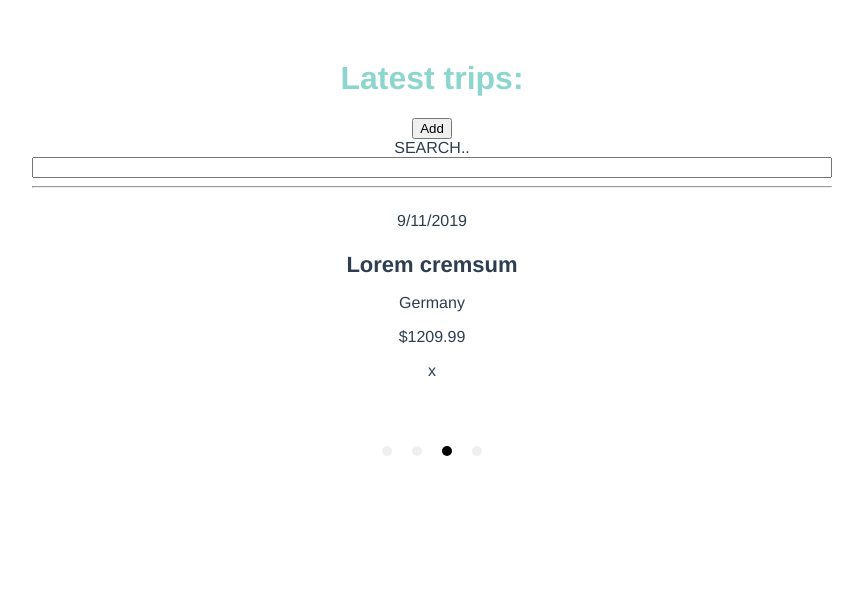
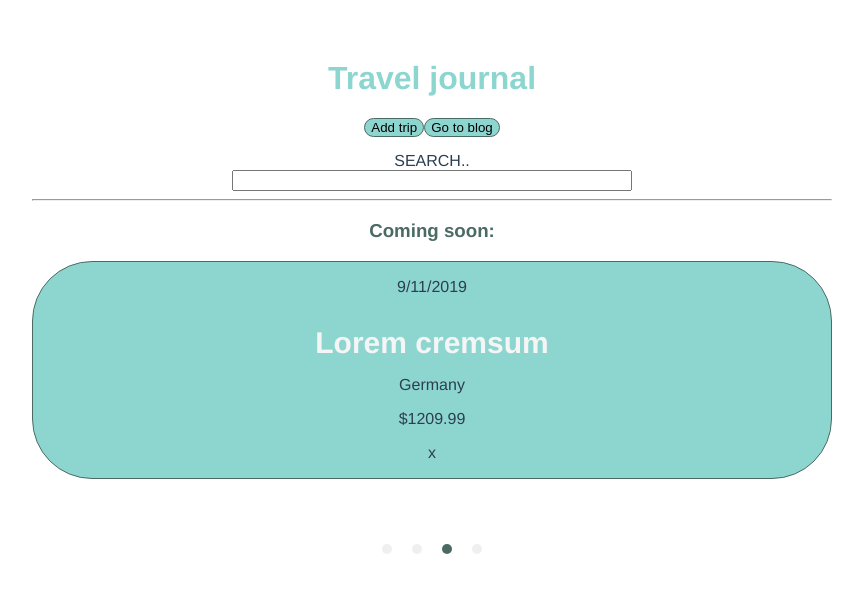
Before and after one commit to ziolkowska-ag/MEVN-client, a Vue app: page /#/ in a window 1280 px wide. Shown: the top 592 px of the page, without its empty margins (208-1071 px from the left). Built offline with nearby package versions, Linux system fonts and the light colour scheme; the HTML template or start-up script is replaced by a standard one.

Commit message:
Worked on trips component, style wise and composition.

```diff
--- a/src/components/trips.vue
+++ b/src/components/trips.vue
@@ -1,6 +1,6 @@
 <template>
     <div class="container">
-        <h1>Latest trips:</h1>
+        <h1>Travel journal</h1>
         <!--        create trip here TODO: move to a separate component-->
         <div class="create-trip" v-bind:class="{visible: isHidden}">
             <label for="name">Name:</label>
@@ -12,42 +12,36 @@
             <hr>
             <button v-on:click="createTrip">Create!</button>
         </div>
-        <button v-on:click="show">Add</button>
+        <div class="nav">
+            <!-- todo navigation could potentially by a separate component to reuse on other pages -->
+            <button v-on:click="show">Add trip</button>
+            <button>Go to blog</button>
+        </div>
         <div class="search-trip">
             <label for="search-trip">SEARCH..</label>
             <input type="search" v-on:keyup="searchTrip" v-model="searchWord" id="search-trip">
         </div>
         <hr>
         <p class="error" v-if="error">{{error}}</p>
+        <h3>Coming soon:</h3>
+        <!-- todo: sort by date -->
         <div class="trips-container">
-            <!--            <div class="trip"-->
-            <!--                 v-for="(trip, index) in tripsCopy"-->
-            <!--                 v-bind:item="trip"-->
-            <!--                 v-bind:index="index"-->
-            <!--                 v-bind:key="trip._id"-->
-            <!--            >-->
-            <!--                <div class="date">-->
-            <!--                    <p>{{`${trip.date.getDate()}/${trip.date.getMonth()}/${trip.date.getFullYear()}`}}</p>-->
-            <!--                </div>-->
-            <!--                &lt;!&ndash;                TODO: implement onclick for name - go to trips page &ndash;&gt;-->
-            <!--                <p class="name">{{trip.name}}</p>-->
-            <!--                <p class="country">{{trip.country}}</p>-->
-            <!--                <p class="price">${{trip.price}}</p>-->
-            <!--                <div class="delete">-->
-            <!--                    <p v-on:dblclick="deleteTrip(trip._id)">x</p>-->
-            <!--                </div>-->
-            <!--            </div>-->
-            <carousel :perPage="1" :autoplay="true">
+            <carousel :perPage="1"
+                      :autoplay="true"
+                      :speed="1000"
+                      pagination-active-color="#4a6b63">
                 <slide v-for="(trip, index) in tripsCopy"
                        v-bind:item="trip"
                        v-bind:key="trip._id"
                        v-bind:index="index"
                 >
-                    <p>{{`${trip.date.getDate()}/${trip.date.getMonth()}/${trip.date.getFullYear()}`}}</p>
-                    <p class="name">{{trip.name}}</p>
-                    <p class="country">{{trip.country}}</p>
-                    <p class="price">${{trip.price}}</p>
-                    <p v-on:dblclick="deleteTrip(trip._id)">x</p>
+                    <div class="slide-content">
+                        <p>{{`${trip.date.getDate()}/${trip.date.getMonth()}/${trip.date.getFullYear()}`}}</p>
+                        <p class="name">{{trip.name}}</p>
+                        <p class="country">{{trip.country}}</p>
+                        <p class="price">${{trip.price}}</p>
+                        <p v-on:dblclick="deleteTrip(trip._id)">x</p>
+                    </div>
                 </slide>
             </carousel>
         </div>
@@ -153,6 +147,12 @@
     .create-trip, .search-trip {
         display: flex;
         flex-direction: column;
+        align-items: center;
+        justify-content: center;
+    }
+
+    .search-trip > input {
+        width: 50%;
     }
 
     .visible {
@@ -166,54 +166,23 @@
         margin-bottom: 15px;
     }
 
-    div.trip {
-        position: relative;
+    .slide-content, .nav > button {
         border: 1px solid #4a6b63;
+        border-radius: 60px;
         background-color: #8dd6d0;
-        padding: 10px 10px 30px 10px;
         margin-bottom: 15px;
     }
 
-    div.date {
-        position: absolute;
-        top: 0;
-        bottom: 0;
-        padding: 5px 15px;
-        background-color: #4a6b63;
+    h3 {
+        color: #4a6b63;
     }
 
-    div.delete {
-        position: absolute;
-        top: 45%;
-        bottom: 45%;
-        right: 5%;
-        width: 25px;
-        height: 25px;
-        border-radius: 50%;
-        background-color: #ff5b5f;
+    p.name {
+        font-size: 30px;
+        font-weight: 700;
+        margin-bottom: 0;
+        cursor: pointer;
         color: whitesmoke;
     }
 
-    p.name {
-        font-size: 22px;
-        font-weight: 700;
-        margin-bottom: 0;
-        cursor: pointer;
-    }
-
-    div.date > p {
-        position: relative;
-        top: 60px;
-        transform: rotate(-90deg);
-        color: #8dd6d0;
-        font-size: 18px;
-    }
-
-    div.delete > p {
-        position: relative;
-        bottom: 23px;
-        color: whitesmoke;
-        font-size: 20px;
-        font-weight: 700;
-    }
 </style>
```
